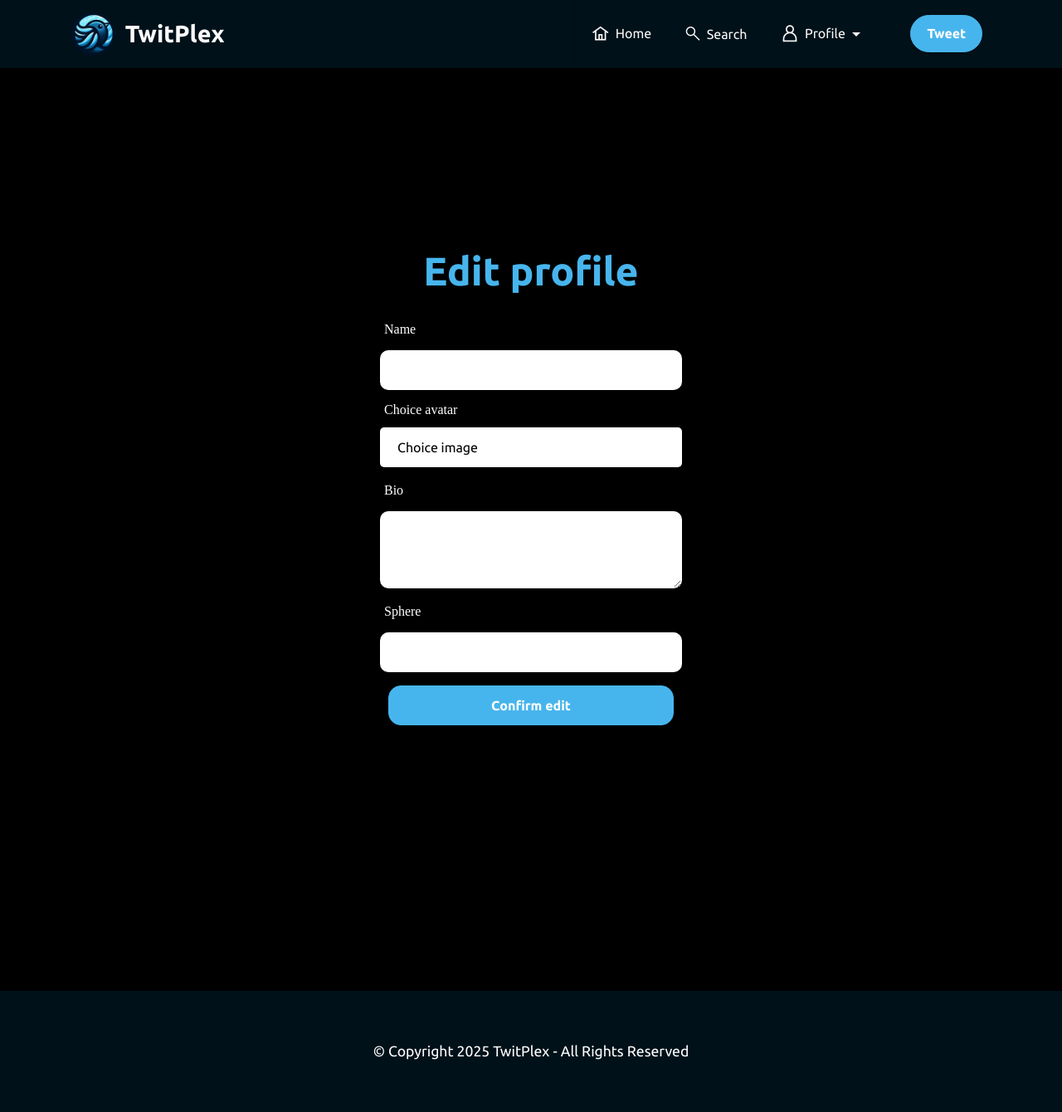
After one commit to Maksim-Volosh/TwitPlex, a Django app: template templates/user/editprofile.html in a window 1280 px wide. The commit adds this page. Shown: the whole page at 83% size. Run offline with Django 4.2, Linux system fonts and the light colour scheme; the template is opened without the code that fills it: values that come from a table or form of the project are taken from there, others are empty; the visitor is signed in with stand-in values (Sample User, id 1); some libraries are stand-ins or nearby versions; some web fonts are replaced.

Commit message:
Edit profile

```diff
--- a/static/assets/dropdown/css/style.css
+++ b/static/assets/dropdown/css/style.css
@@ -106,13 +106,21 @@
     padding-left: 1.25rem;
     padding-right: 1.25rem; }
   .nav-dropdown .dropdown-menu {
-    border-radius: 0;
-    border: 0;
-    left: 0;
-    margin: 0;
-    padding-bottom: 1.25rem;
-    padding-top: 1.25rem;
-    position: relative; }
+      border-radius: 0;
+      border: 0;
+      left: -30px;
+      margin: 0;
+      padding-bottom: 1.25rem;
+      padding-top: 1.25rem;
+      position: relative;
+  }
+
+  @media (max-width: 991.98px) {
+    .nav-dropdown .dropdown-menu {
+      left: -55px;
+  }
+  }
+
   .nav-dropdown .dropdown-submenu {
     margin-left: 0.125rem;
     top: 0; }
--- a/static/assets/mobirise/css/mbr-additional.css
+++ b/static/assets/mobirise/css/mbr-additional.css
@@ -989,6 +989,7 @@ a {
 }
 .cid-sFGzlAXw3z .navbar .dropdown.open > .dropdown-menu {
   display: block;
+  position: absolute;
 }
 .cid-sFGzlAXw3z ul.navbar-nav {
   flex-wrap: wrap;
--- a/static/css/css.css
+++ b/static/css/css.css
@@ -126,6 +126,39 @@
     color: #ef6e6ead
 }
 
+.form-label {
+    color: white;
+    padding: 0 0 5px 5px;
+}
+
+#id_image {
+    display: none !important;
+}
+
+.custom-file-upload {
+    display: flex;
+    background-color: #ffffff;
+    color: black;
+    padding: 10px 20px;
+    cursor: pointer;
+    border-radius: 5px;
+    transition: background-color 0.3s;
+    align-items: center;
+}
+
+.user-edit {
+    display: flex;
+    gap: 10px;
+    justify-content: flex-end;
+    flex-wrap: nowrap;
+    margin-bottom: 20px;
+}
+
+.cid-u9Ldj6x0Iz {
+    padding-top: 15rem !important;
+    padding-bottom: 20rem !important;
+}
+
 @media (max-width: 1199.98px) {
     .nav-link {
         padding: 0 0.1em !important;
@@ -162,6 +195,10 @@
     }
     .cl-dn {
         display: none;
+    }
+    .cid-u9Ldj6x0Iz {
+        padding-top: 10rem !important;
+        padding-bottom: 15rem !important;
     }
 }
 
@@ -232,6 +269,11 @@
         margin: 0.667em 0.4em !important;
     }
 
+    .cid-u9Ldj6x0Iz {
+        padding-top: 5rem !important;
+        padding-bottom: 10rem !important;
+    }
+
 }
 @media (max-width: 500.98px) {
     .tw-t {
@@ -289,6 +331,10 @@
         padding: 0 0.1em !important;
         margin: 0.667em 0.23716em !important;
     }
+    .cid-u9Ldj6x0Iz {
+        padding-top: 5rem !important;
+        padding-bottom: 7rem !important;
+    }
 }
 
 /* @media (min-width: 992px) {
--- /dev/null
+++ b/templates/user/editprofile.html
@@ -0,0 +1,62 @@
+{% extends "base.html" %}
+{% load static %}
+
+{% block title %}TwitPlex - Editprofile{% endblock title %}
+
+{% block body %}
+<section data-bs-version="5.1" class="form6 cid-u9Ldj6x0Iz" id="form6-6">
+    <div class="container">
+        <div class="mbr-section-head">
+            <h3 class="mbr-section-title mbr-fonts-style align-center mb-0 display-2">
+                <strong>Edit profile</strong></h3>
+        </div>
+        <div class="row justify-content-center mt-4">
+            <div class="col-lg-8 mx-auto mbr-form" data-form-type="formoid">
+                {% comment %} <form action="{% url 'user:login' %}" method="POST" class="mbr-form form-with-styler mx-auto" data-form-title="Form Name">
+                    {% csrf_token %}
+                        <div class="col-lg-12 col-md-12 col-sm-12 form-group mb-3">
+                            <input type="username" name="username" placeholder="Username" data-form-field="username" class="form-control" maxlength="150" required="" id="id_username">
+                        </div>
+
+                        <div class="col-lg-12 col-md-12 col-sm-12 form-group mb-3">
+                            <input type="password" name="password" placeholder="Password" data-form-field="password" class="form-control" required="" id="id_password">
+                        </div>
+
+                        {% if form.non_field_errors %}
+                            {{ form.non_field_errors }}
+                        {% endif %}
+
+                        <div class="col-auto mbr-section-btn align-center">
+                            <button type="submit" class="btn btn-primary display-4">Submit</button>
+                        </div>
+                </form> {% endcomment %}
+
+                <form action="{% url "user:edit" %}" method="POST" class="mbr-form form-with-styler mx-auto" data-form-title="Edit profile" enctype="multipart/form-data">
+                    {% csrf_token %}
+
+                    <div class="col-lg-12 col-md-12 col-sm-12 form-group mb-3">
+                        <label for="id_name" class="form-label">{{form.name.label}}</label>
+                        {{form.name}}
+                    </div>
+                    <div class="col-lg-12 col-md-12 col-sm-12 form-group mb-3">
+                        <p class="form-label">Choice avatar</p>
+                        <label for="id_image" class="custom-file-upload form-control">Choice image</label>
+                        {{form.image}}
+                    </div>
+                    <div class="col-lg-12 col-md-12 col-sm-12 form-group mb-3">
+                        <label for="id_bio" class="form-label">{{form.bio.label}}</label>
+                        {{form.bio}}
+                    </div>
+                    <div class="col-lg-12 col-md-12 col-sm-12 form-group mb-3">
+                        <label for="id_sphere" class="form-label">{{form.sphere.label}}</label>
+                        {{form.sphere}}
+                    </div>
+                    <div class="col-auto mbr-section-btn align-center">
+                        <button type="submit" class="btn btn-primary display-4">Confirm edit</button>
+                    </div>
+                </form>
+            </div>
+        </div>
+    </div>
+</section>
+{% endblock body %}
--- a/user/forms.py
+++ b/user/forms.py
@@ -9,3 +9,14 @@ class LoginForm(AuthenticationForm):
     class Meta:
         model = User
         fields = ['username', 'password']
+
+class ProfileUpdateForm(forms.ModelForm):
+    class Meta:
+        model = User
+        fields = ['name', 'bio', 'sphere', 'image']
+        widgets = {
+            'name': forms.TextInput(attrs={'class': 'form-control'}),
+            'bio': forms.Textarea(attrs={'class': 'form-control', 'rows': 3}),
+            'sphere': forms.TextInput(attrs={'class': 'form-control'}),
+            'image': forms.FileInput(attrs={'class': 'form-control'}),
+        }
--- a/user/models.py
+++ b/user/models.py
@@ -4,7 +4,7 @@ from django.contrib.auth.models import AbstractUser
 
 class User(AbstractUser):
     name = models.CharField(
-        max_length=40,
+        max_length=30,
         verbose_name="Name"
     )
 
--- a/user/urls.py
+++ b/user/urls.py
@@ -9,6 +9,9 @@ app_name = 'user'
 urlpatterns = [
     path('login/', login, name='login'),
     path('logout/', logout, name='logout'),
+
+    path('edit/', editprofile, name='edit'),
+
     path('<slug:username>/', profile, name='profile'),
     path('get_tweets/<slug:username>/<slug:post_type>/', show_tweets, name='show_tweets'),
 
```
Also changed, not shown: templates/user/profile.html (+4 -5 lines), user/views.py (+16 -1 lines).
